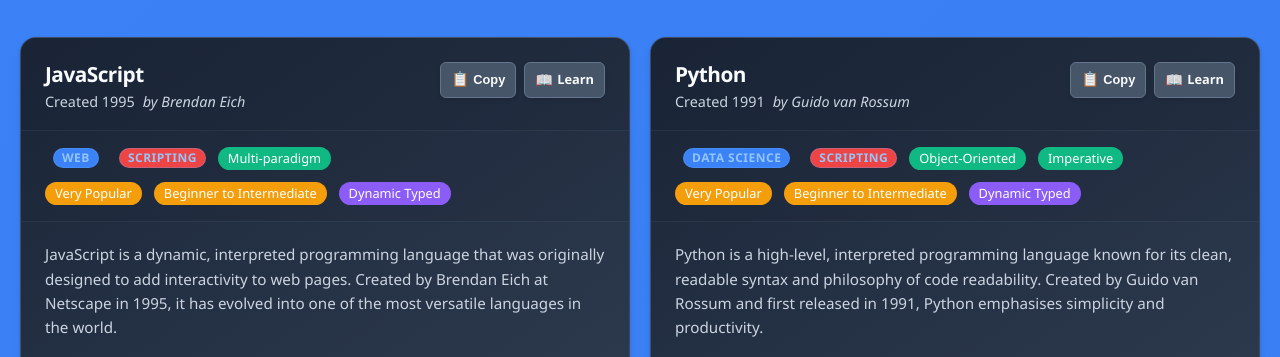
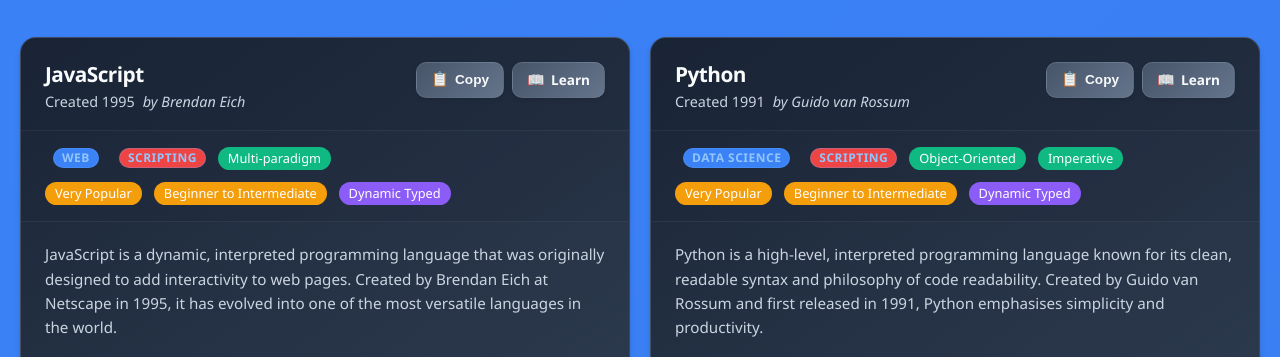
Before and after one commit to DynamicDevices/say-hello-code, a plain HTML site: page index.html in a window 1280 px wide. Shown: the part 430-787 px from the top of the page. Drawn offline with Linux system fonts and the light colour scheme.

Commit message:
Fix button height consistency in language cards
- Updated .copy-btn and .reference-btn styles to match .modern-btn height
- Set consistent height of 36px for both Copy and Learn buttons
- Unified padding, gradients, and visual styling across all buttons
- Improved visual consistency and professional appearance of language cards

```diff
--- a/css/styles.css
+++ b/css/styles.css
@@ -701,40 +701,44 @@
 .copy-btn, .reference-btn {
     display: inline-flex;
     align-items: center;
-    gap: 4px;
-    padding: 6px 10px;
-    background: #475569;
+    gap: 6px;
+    padding: 10px 14px;
+    background: linear-gradient(135deg, #475569, #64748b);
     color: #f8fafc;
     text-decoration: none;
     border: none;
-    border-radius: 6px;
-    font-size: 0.8rem;
-    font-weight: 500;
+    border-radius: 10px;
+    font-size: 0.85rem;
+    font-weight: 600;
     cursor: pointer;
-    transition: all 0.2s ease;
-    border: 1px solid #64748b;
+    transition: all 0.2s cubic-bezier(0.4, 0, 0.2, 1);
+    border: 1px solid rgba(148, 163, 184, 0.2);
+    box-shadow: 0 2px 4px rgba(0, 0, 0, 0.1);
     white-space: nowrap;
+    height: 36px;
+    box-sizing: border-box;
 }
 
 .copy-btn:hover, .reference-btn:hover {
-    background: #60a5fa;
-    border-color: #60a5fa;
+    background: linear-gradient(135deg, #60a5fa, #3b82f6);
     transform: translateY(-1px);
-    box-shadow: 0 4px 12px rgba(96, 165, 250, 0.3);
+    box-shadow: 0 4px 12px rgba(96, 165, 250, 0.4);
+    border-color: rgba(96, 165, 250, 0.5);
 }
 
 .copy-btn:active, .reference-btn:active {
     transform: translateY(0);
+    box-shadow: 0 2px 4px rgba(0, 0, 0, 0.1);
 }
 
 .copy-btn.copied {
-    background: #10b981;
-    border-color: #10b981;
+    background: linear-gradient(135deg, #10b981, #059669);
+    border-color: rgba(16, 185, 129, 0.5);
 }
 
 .copy-btn.copied:hover {
-    background: #059669;
-    border-color: #059669;
+    background: linear-gradient(135deg, #059669, #047857);
+    border-color: rgba(5, 150, 105, 0.5);
 }
 
 /* Favorite Button */
```
